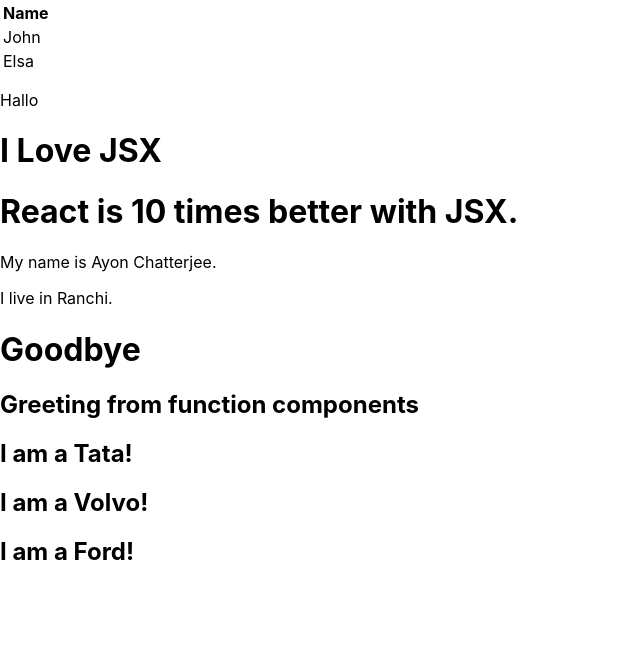
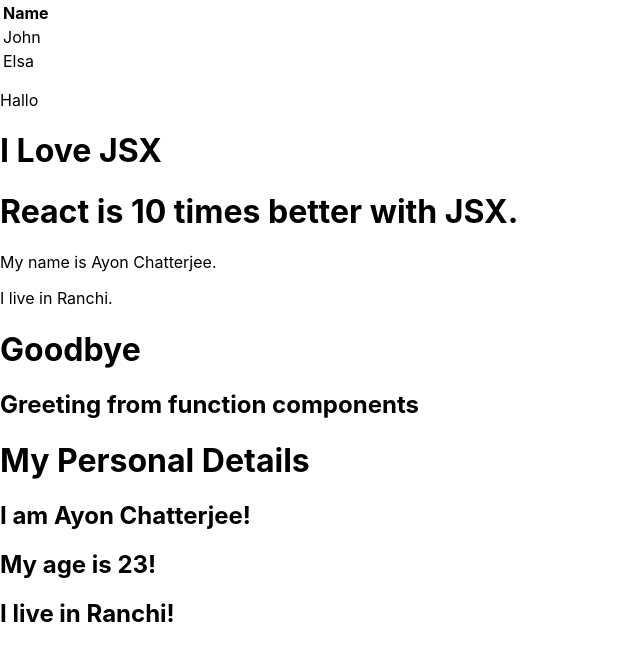
Before and after one commit to AyonChatterjee/JavaScript-and-React-Tutorials, a React (Create React App) app in the folder React Tutorials/my_react_tutorials/: page / in a window 1280 px wide. Shown: the top 660 px of the page, without its empty margins (0-640 px from the left). Built offline with nearby package versions, Linux system fonts and the light colour scheme.

Commit message:
React Props

```diff
--- a/React Tutorials/my_react_tutorials/src/Props.js
+++ b/React Tutorials/my_react_tutorials/src/Props.js
@@ -1,21 +1,23 @@
 import React from "react";
 
-function Car1(props) {
-    return <h2>I am a {props.brand}!</h2>
+function Person(props) {
+    return (
+    <div>
+    <h2>I am {props.information.name}!</h2>
+    <h2>My age is {props.information.age}!</h2>
+    <h2>I live in {props.information.place}!</h2>
+    </div>
+    );
 }
 
-const brandName1 = "Tata"
-const brandName2 = "Volvo"
-const brandName3 = "Ford"
-
-function ShowCarBrand() {
+function ShowPersonalDetails() {
+    const info = {name : "Ayon Chatterjee"  , age : 23 , place : "Ranchi"}
     return (
         <div>
-        <Car1 brand = {brandName1} />
-        <Car1 brand = {brandName2} />
-        <Car1 brand = {brandName3} />
+        <h1>My Personal Details</h1>
+        <Person information = {info} />
         </div>
     );
 }
 
-export default ShowCarBrand ;
+export default ShowPersonalDetails ;
--- a/React Tutorials/my_react_tutorials/src/index.js
+++ b/React Tutorials/my_react_tutorials/src/index.js
@@ -3,7 +3,7 @@
 import './index.css';
 import App from './App';
 import {Greet , CarColor} from './Greet';
-import ShowCarBrand  from './Props';
+import ShowPersonalDetails from './Props';
 
 const myElement1 = <h1>I Love JSX</h1>
 const expression = <h1>React is {5 + 5} times better with JSX.</h1>
@@ -28,7 +28,7 @@
     {myElement}
     {myElement2}
     <Greet />
-    <ShowCarBrand />
+    <ShowPersonalDetails />
   </React.StrictMode>
 );
 
```
